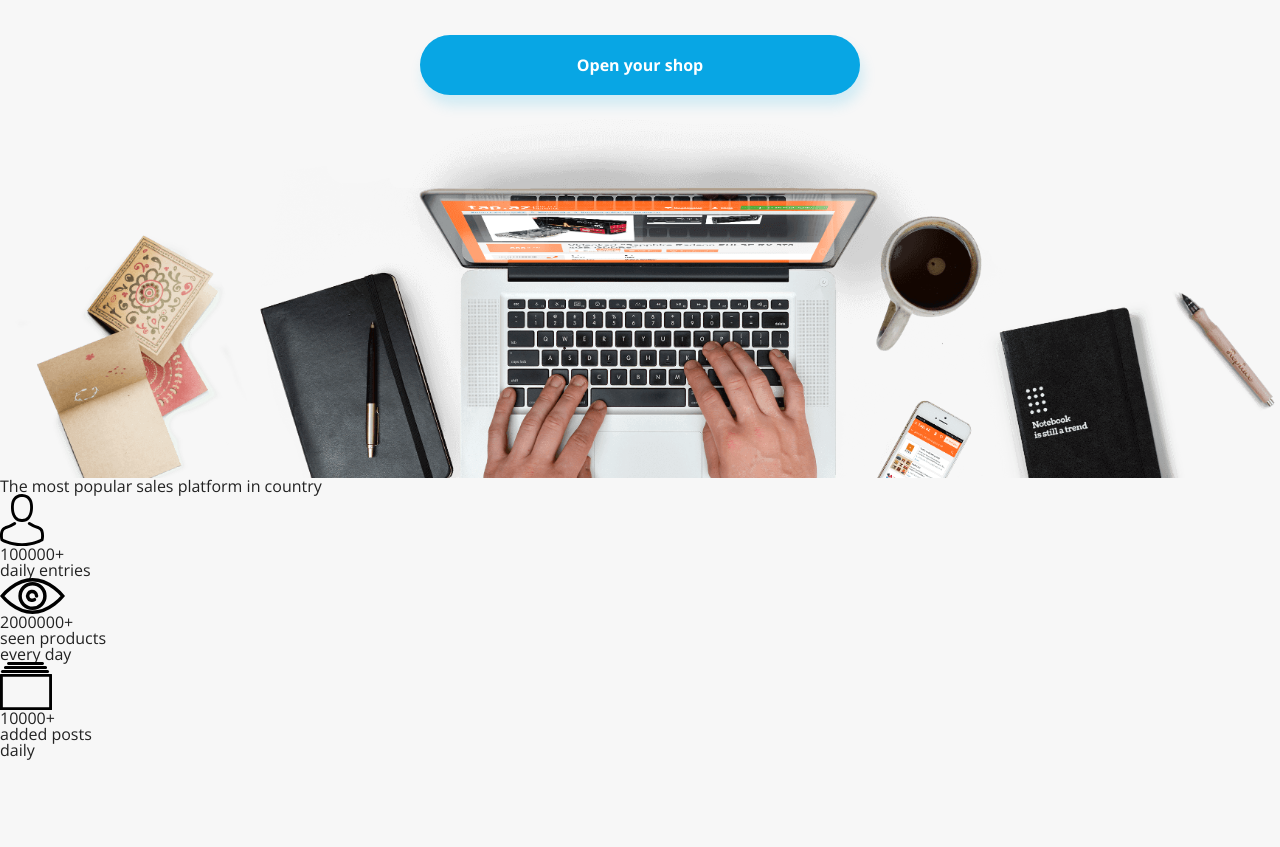
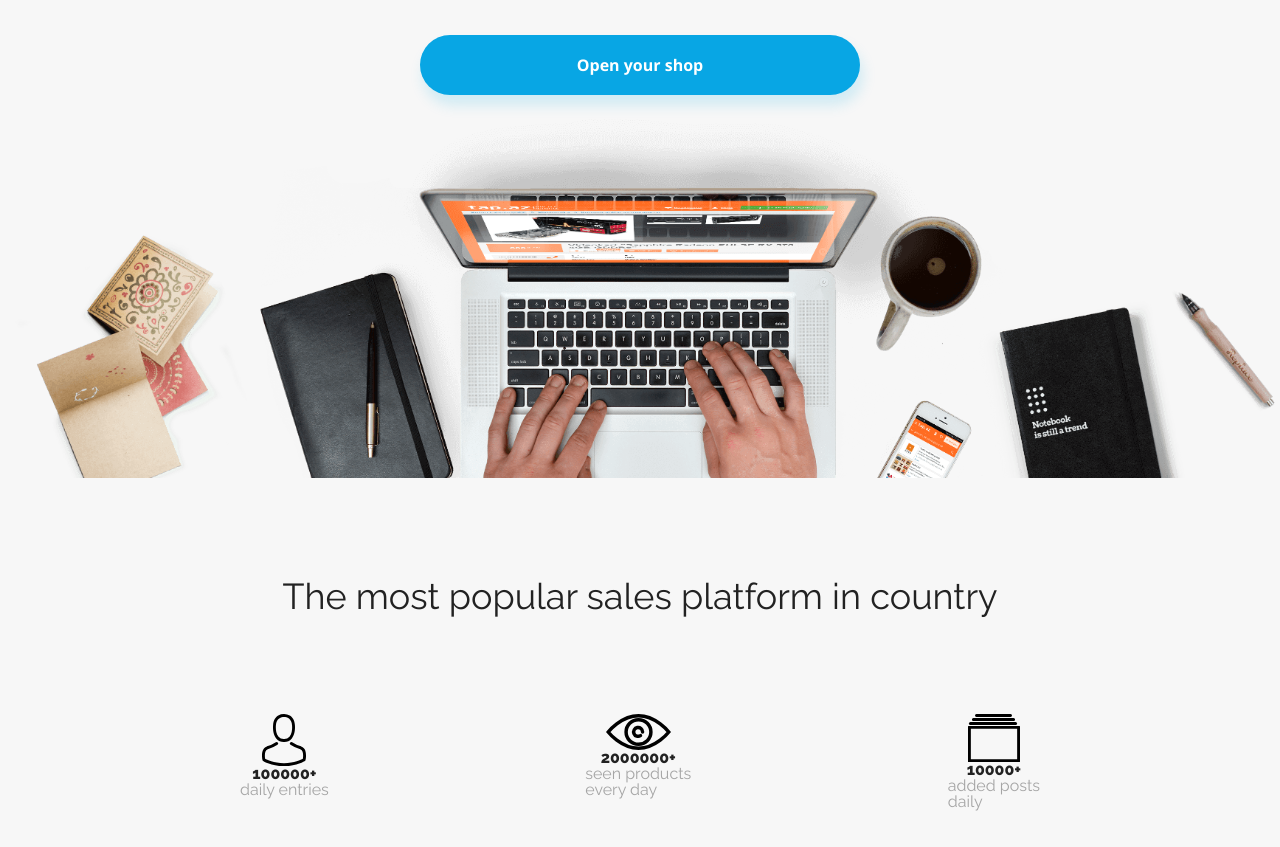
Before and after one commit to marektro/BestShop, a plain HTML site: page index.html in a window 1280 px wide. Shown: the part 217-1064 px from the top of the page. Before the commit the page ends 978 px from the top, so only its background shows below. Drawn offline with nearby package versions, Linux system fonts and the light colour scheme.

Commit message:
initial styling of statistics section elements

```diff
--- a/css/style.css
+++ b/css/style.css
@@ -51,6 +51,7 @@ li:hover a {
 }
 
 .page-header {
+    background: rgba(255, 255, 255, 0.9);
     position: fixed;
     height: 70px;
     width: 100%;
@@ -141,3 +142,42 @@ nav.menu ul li:hover {
     border-radius: 40px;
     box-shadow: 3px 10px 14px var(--color-primary-shadow);
 }
+
+.statistics {
+    margin-top: 100px;
+}
+
+h2 {
+    text-align: center;
+    font-size: 2.25rem;
+    font-family: var(--font-raleway);
+    font-weight: normal;
+}
+
+.statistics-content {
+    max-width: 800px;
+}
+
+.statistics-items {
+    display: flex;
+    justify-content: space-between;
+    margin: 100px auto 120px auto;
+}
+
+.statistics-item {
+    display: flex;
+    max-width: 160px;
+    flex-direction: column;
+    justify-content: flex-start;
+    align-items: center;
+    font-family: var(--font-raleway);
+}
+
+.statistics-item-figure {
+    font-weight: 800;
+}
+
+.statistics-item-text {
+    font-weight: normal;
+    color: var(--color-grey);
+}
```
